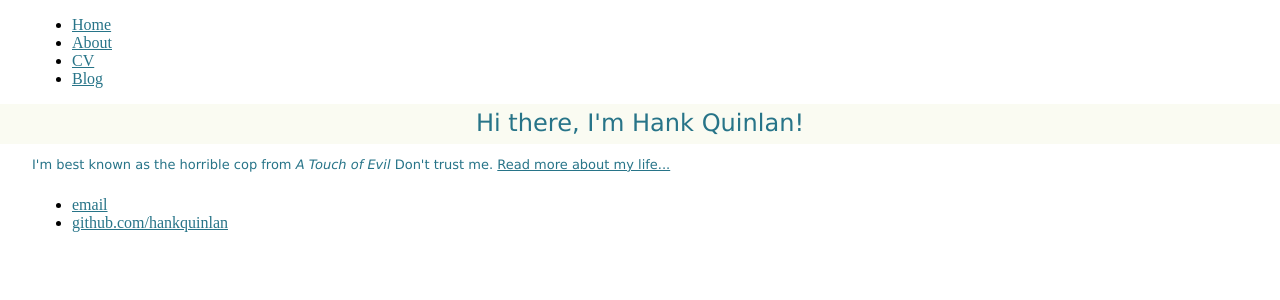
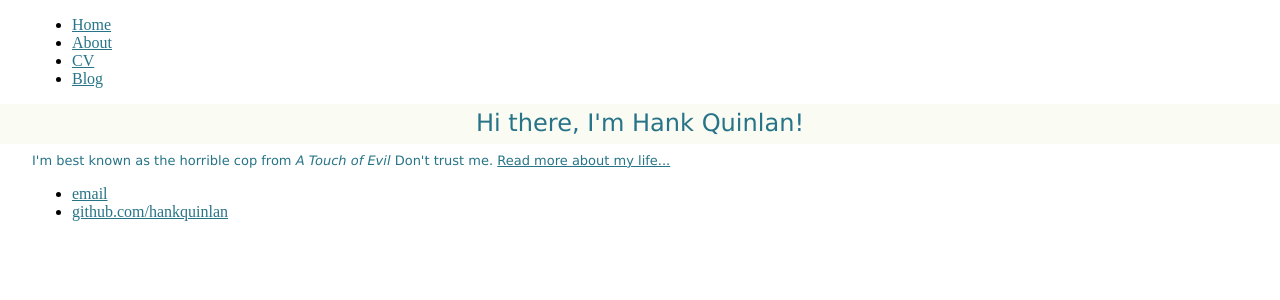
Before and after one commit to griffpatch/CPCYorkPP, a Jekyll site: the page built from index.htm, in a window 1280 px wide. Shown: the top 300 px of the page. Built offline with Jekyll 4.4.1, drawn with Linux system fonts in a browser that asks for light colours.

Commit message:
Update main.css

```diff
--- a/css/main.css
+++ b/css/main.css
@@ -35,11 +35,11 @@ h2 {
 }
 
 p {
-	margin:	1em 0 1.8em;
+	margin:	0.7em 0 0.7em;
 }
 
 li > ul {
-    margin: 0.4em 0 1.5em;
+    margin: 0.7em 0 1.5em;
 }
 
 a {
```
